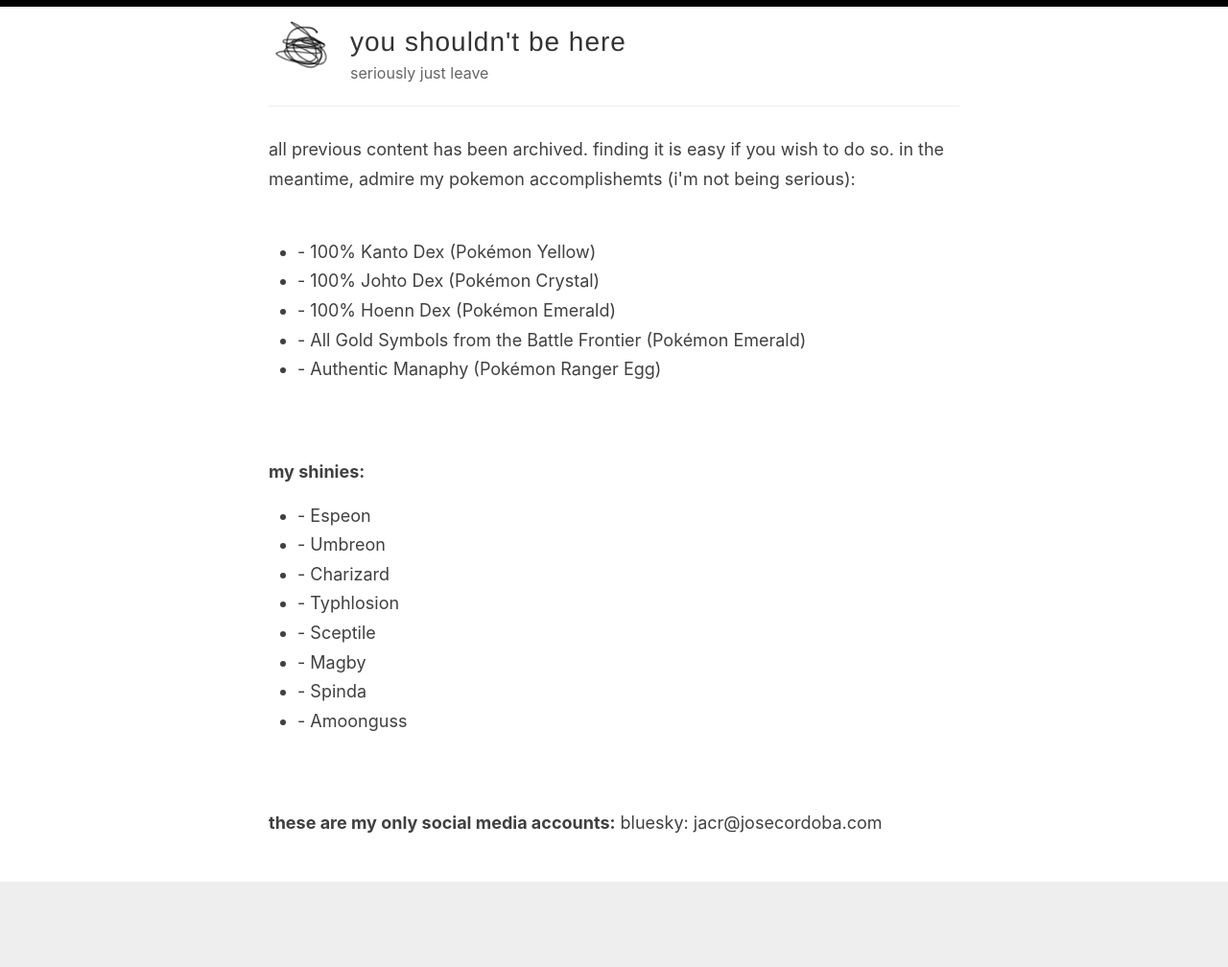
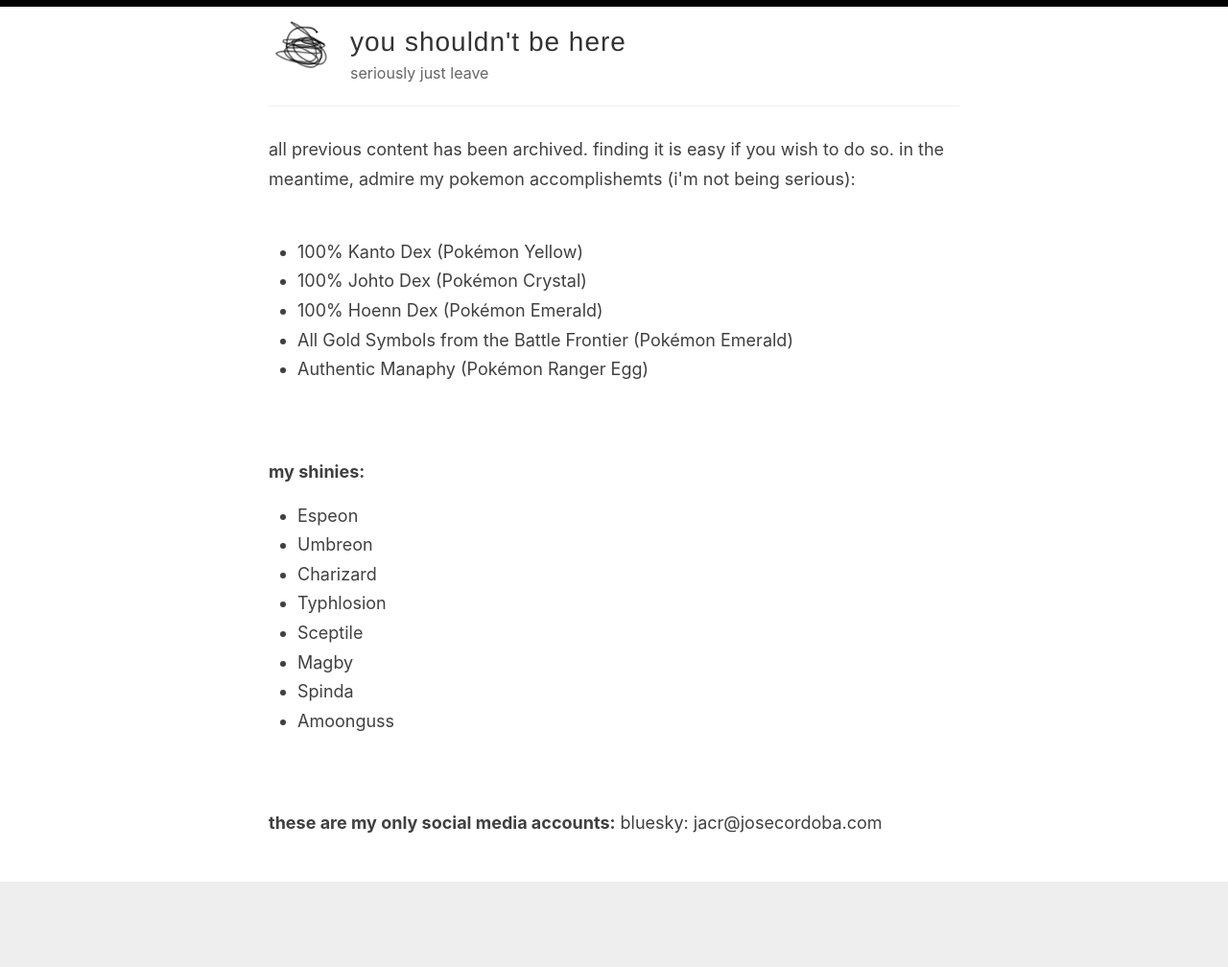
Before and after one commit to jacordobaruiz/hello, a Jekyll site: the page built from index.html, in a window 1280 px wide. Shown: the whole page at 96% size. Built offline with Jekyll 4.4.1, drawn with Linux system fonts in a browser that asks for light colours; the list of posts is cut into pages by our own code.

```diff
--- a/index.html
+++ b/index.html
@@ -6,24 +6,24 @@ permalink: /
 all previous content has been archived. finding it is easy if you wish to do so. in the meantime, admire my pokemon accomplishemts (i'm not being serious):<br>
 <br>
 <ul>
-  <li>- 100% Kanto Dex (Pokémon Yellow)</li>
-  <li>- 100% Johto Dex (Pokémon Crystal)</li>
-  <li>- 100% Hoenn Dex (Pokémon Emerald)</li>
-  <li>- All Gold Symbols from the Battle Frontier (Pokémon Emerald)</li>
-  <li>- Authentic Manaphy (Pokémon Ranger Egg)</li>
+  <li>100% Kanto Dex (Pokémon Yellow)</li>
+  <li>100% Johto Dex (Pokémon Crystal)</li>
+  <li>100% Hoenn Dex (Pokémon Emerald)</li>
+  <li>All Gold Symbols from the Battle Frontier (Pokémon Emerald)</li>
+  <li>Authentic Manaphy (Pokémon Ranger Egg)</li>
 </ul>
 <br>
 <br>
 <b>my shinies:</b>
 <ul>
-  <li>- Espeon</li>
-  <li>- Umbreon</li>
-  <li>- Charizard</li>
-  <li>- Typhlosion</li>
-  <li>- Sceptile</li>
-  <li>- Magby</li>
-  <li>- Spinda</li>
-  <li>- Amoonguss</li>
+  <li>Espeon</li>
+  <li>Umbreon</li>
+  <li>Charizard</li>
+  <li>Typhlosion</li>
+  <li>Sceptile</li>
+  <li>Magby</li>
+  <li>Spinda</li>
+  <li>Amoonguss</li>
 </ul>
 <br>
  <br>
```
